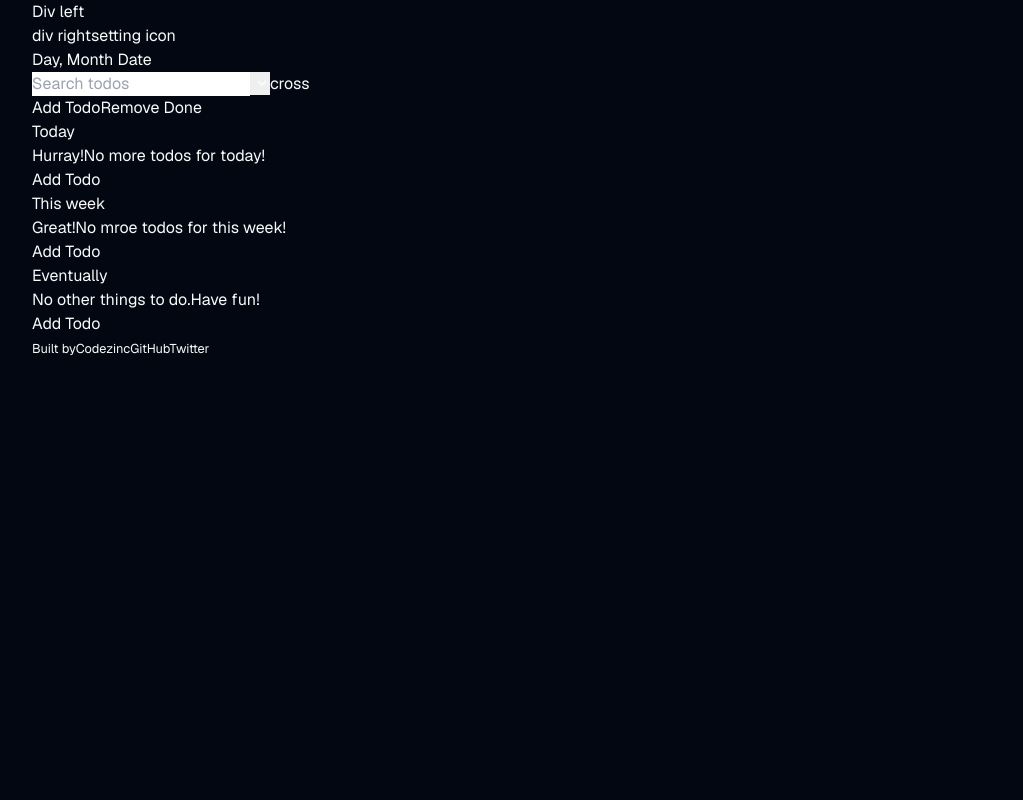
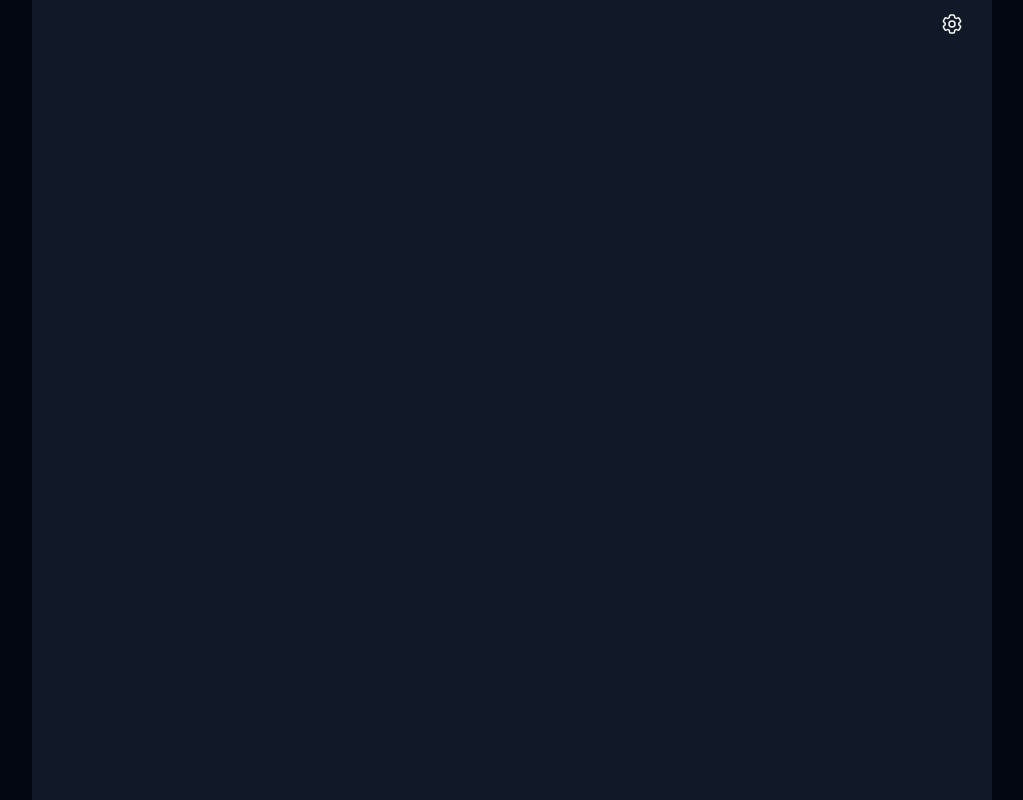
Before and after one commit to anuragg-p/codezinc-frontend, a Next.js app: page /apps/simple-todo in a window 1280 px wide. Shown: the whole page, without its empty margins (128-1151 px from the left). Built offline with nearby package versions, Linux system fonts and the light colour scheme.

Commit message:
created a TodoComponents.tsx file and created and added a todoHeader to simple todo page

```diff
--- a/src/app/apps/simple-todo/page.tsx
+++ b/src/app/apps/simple-todo/page.tsx
@@ -1,72 +1,9 @@
+import { TodoHeader } from "@/components/TodoComponents";
+
 export default function TodoPage() {
-    return (
-        <main className="">
-            <header>
-                <div>Div left</div>
-                <div>div right
-                    <button>
-                        setting icon
-                    </button>
-                </div>
-            </header>
-            <div className="">
-                <header>
-                    <h1>
-                        Day, Month Date
-                    </h1>
-                    <div>
-                        <form action="">
-                            <input type="text" placeholder="Search todos" />
-                            <select name="" id=""></select>
-                            <button>cross</button>
-                        </form>
-                        <div>
-                            <button>Add Todo</button>
-                            <button>Remove Done</button>
-                        </div>
-                    </div>
-                </header>
-                <section>
-                    <article>
-                        <header>
-                            <h1>Today</h1>
-                        </header>
-                        <div>
-                            <div></div>
-                            <p>Hurray!No more todos for today!</p>
-                            <button>Add Todo</button>
-                        </div>
-                    </article>
-                    <article>
-                        <header>
-                            <h1>This week</h1>
-                        </header>
-                        <div>
-                            <div></div>
-                            <p>Great!No mroe todos for this week!</p>
-                            <button>Add Todo</button>
-                        </div>
-                    </article>
-                    <article>
-                        <header>
-                            <h1>Eventually</h1>
-                        </header>
-                        <div>
-                            <div></div>
-                            <p>No other things to do.Have fun!</p>
-                            <button>Add Todo</button>
-                        </div>
-                    </article>
-                </section>
-            </div>
-            <footer>
-                <small>
-                    Built by
-                    <a href="">Codezinc</a>
-                    <a href="">GitHub</a>
-                    <a href="">Twitter</a>
-                </small>
-            </footer>
-        </main>
-    );
+  return (
+    <main className="flex min-h-screen flex-col bg-gray-900 px-4">
+      <TodoHeader/>
+    </main>
+  );
 }
--- /dev/null
+++ b/src/components/TodoComponents.tsx
@@ -0,0 +1,35 @@
+import React from "react";
+// Type of the component prop
+
+// Actual Component
+const TodoHeader = () => {
+  return (
+    <div className="m-2 flex flex-wrap justify-end p-1">
+      <button>
+        {/* ⚙️ */}
+        <svg
+          xmlns="http://www.w3.org/2000/svg"
+          fill="none"
+          viewBox="0 0 24 24"
+          strokeWidth={1.5}
+          stroke="currentColor"
+          className="size-6"
+        >
+          <path
+            strokeLinecap="round"
+            strokeLinejoin="round"
+            d="M9.594 3.94c.09-.542.56-.94 1.11-.94h2.593c.55 0 1.02.398 1.11.94l.213 1.281c.063.374.313.686.645.87.074.04.147.083.22.127.325.196.72.257 1.075.124l1.217-.456a1.125 1.125 0 0 1 1.37.49l1.296 2.247a1.125 1.125 0 0 1-.26 1.431l-1.003.827c-.293.241-.438.613-.43.992a7.723 7.723 0 0 1 0 .255c-.008.378.137.75.43.991l1.004.827c.424.35.534.955.26 1.43l-1.298 2.247a1.125 1.125 0 0 1-1.369.491l-1.217-.456c-.355-.133-.75-.072-1.076.124a6.47 6.47 0 0 1-.22.128c-.331.183-.581.495-.644.869l-.213 1.281c-.09.543-.56.94-1.11.94h-2.594c-.55 0-1.019-.398-1.11-.94l-.213-1.281c-.062-.374-.312-.686-.644-.87a6.52 6.52 0 0 1-.22-.127c-.325-.196-.72-.257-1.076-.124l-1.217.456a1.125 1.125 0 0 1-1.369-.49l-1.297-2.247a1.125 1.125 0 0 1 .26-1.431l1.004-.827c.292-.24.437-.613.43-.991a6.932 6.932 0 0 1 0-.255c.007-.38-.138-.751-.43-.992l-1.004-.827a1.125 1.125 0 0 1-.26-1.43l1.297-2.247a1.125 1.125 0 0 1 1.37-.491l1.216.456c.356.133.751.072 1.076-.124.072-.044.146-.086.22-.128.332-.183.582-.495.644-.869l.214-1.28Z"
+          />
+          <path
+            strokeLinecap="round"
+            strokeLinejoin="round"
+            d="M15 12a3 3 0 1 1-6 0 3 3 0 0 1 6 0Z"
+          />
+        </svg>
+      </button>
+    </div>
+  );
+};
+
+//Component export
+export { TodoHeader };
```
